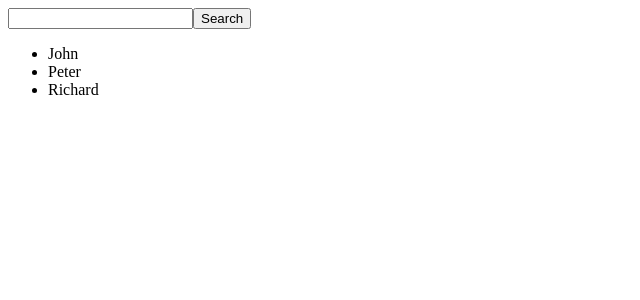
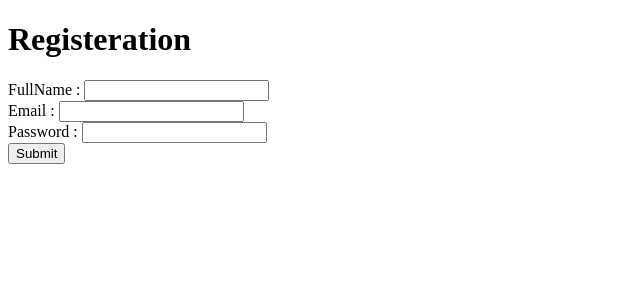
Before and after one commit to abhijeetvc/firstreactappoct1, a React (Create React App) app: page / in a window 1280 px wide. Shown: the top 300 px of the page, without its empty margins (0-640 px from the left). Built offline with nearby package versions, Linux system fonts and the light colour scheme.

Commit message:
ReactJS Forms, REST Services, React Router DOM and Validations

```diff
--- a/src/LifeCycleMethods.js
+++ b/src/LifeCycleMethods.js
@@ -42,7 +42,6 @@ class LifeCycleMethods extends React.Component{
                 <p>Number is : {this.state.number}</p>
                 <button type="button" onClick={this.incrementValue}>Increment Value</button>
                 <button type="button" onClick={this.toggleComponent}>Toggle</button>
-
                 {component}
             </div>
         )
--- a/src/MyForm.js
+++ b/src/MyForm.js
@@ -26,7 +26,12 @@ function MyForm(){
 
     const displayData=(e)=>{
         e.preventDefault()
-        console.log(user);
+       // console.log(user);
+
+        console.log(person);
+
+
+        document.getElementById("myform").reset()
 
         //logic for api call to be written here
         // fetch("https://jsonplaceholder.typicode.com/posts",{
@@ -38,15 +43,18 @@ function MyForm(){
         // })
         //      .then(response=>{console.log(response.json());})
 
-        axios.post("https://jsonplaceholder.typicode.com/posts",user)
-                .then(response=>{
-                              console.log(response.status);
-                    if(response.status==201){
-                        console.log("Data submitted successfully!!!");
-                     }else{
-                         console.log("SOmething went wrong!!!");
-                     }
-                 })
+      //  axios.post("https://jsonplaceholder.typicode.com/posts",user)
+                // .then(response=>{
+                //               console.log(response.status);
+                //     if(response.status==201){
+                //         console.log("Data submitted successfully!!!");
+                //         setPerson(personObj)
+                //      }else{
+                //          console.log("SOmething went wrong!!!");
+                //      }
+                //  })
+
+                 console.log(person);
     }
 
 
@@ -105,7 +113,7 @@ function MyForm(){
 
     return(
         <div>
-            <form onSubmit={displayData}>
+            <form onSubmit={displayData} id="myform">
                 <label> FirstName : </label>
                 <input type="text" name="firstName" onChange={onValueChange}/>
 
--- a/src/ParentComponent.js
+++ b/src/ParentComponent.js
@@ -18,7 +18,6 @@ function ParentComponent(){
 }
 
 function ChildComponent({inputValue,onInputChange}){
-
     return(
         <div>
             <input type="text" value={inputValue} onChange={onInputChange}/>
--- a/src/UseContextDemo.js
+++ b/src/UseContextDemo.js
@@ -1,4 +1,4 @@
-import {createContext} from 'react'
+import {createContext, useContext} from 'react'
 
 const ContextValue=createContext('Default Value')
 
@@ -15,13 +15,22 @@ function UseContextDemo(){
     )
 }
 
+// function CheckContext(){
+//     return(
+//         <ContextValue.Consumer>
+//             {value=><h2>C1 , Value is : {value}</h2>}
+//         </ContextValue.Consumer>
+//     )
+// }
+
 function CheckContext(){
+    const value=useContext(ContextValue)
+
     return(
-        <ContextValue.Consumer>
-            {value=><h2>C1 , Value is : {value}</h2>}
-        </ContextValue.Consumer>
+         <h2>C1 , Value is : {value}</h2>
     )
 }
+
 
 function CheckContext1(){
     return(
--- a/src/UseContextUpdate.js
+++ b/src/UseContextUpdate.js
@@ -35,7 +35,6 @@ function MyComp12(){
     const {number}=useContext(ContextValue)
 
    return(
-
        <h2>C2, Value is : {number}</h2>
    )
 }
--- /dev/null
+++ b/src/ValidateForm.js
@@ -0,0 +1,90 @@
+import React from 'react'
+
+function ValidateForm(){
+
+    const[fullName,setFullName]=React.useState('')
+    const[email,setEmail]=React.useState('')
+    const[password,setPassword]=React.useState('')
+
+    const errorObj={
+        fullName:'',
+        email:'',
+        password:''
+    }
+
+    const[error,setError]=React.useState(errorObj)
+
+    // const person={
+    //     name:'abc',
+    //     email:'abc@gmail.com',
+    //     city:'Pune'
+    // }
+
+    // const {name, email, city}=person
+    // console.log(name);
+
+    const handleChange=(event)=>{
+        event.preventDefault()
+
+        const {name, value}=event.target
+         let checkError
+
+        switch(name){
+            case 'fullName':
+                console.log('Checking Full Name field!!!');
+                checkError=value.length<6 ? 'Full Name Length must be greater than equal to 6':''
+                break;
+
+            default:
+                break;
+        }
+
+        setError({...error,[name]:checkError})
+
+        console.log(error);
+
+    }
+
+    const submitData=()=>{
+
+    }
+
+    return(
+        <div>
+            <h1>Registeration</h1>
+            <form onSubmit={submitData}>
+                <div>
+                    <label> FullName : </label>
+                    <input type='text' name='fullName' onChange={handleChange} />
+                    {
+                        error.fullName.length>0 &&
+                        <span>{error.fullName}</span>
+                    }
+                </div>
+
+                <div>
+                    <label> Email : </label>
+                    <input type='email' name='email' onChange={handleChange} />
+                    {
+                        error.email.length>0 &&
+                        <span>{error.email}</span>
+                    }
+                </div>
+
+                <div>
+                    <label> Password : </label>
+                    <input type='password' name='password' onChange={handleChange} />
+                    {
+                        error.password.length>0 &&
+                        <span>{error.password}</span>
+                    }
+                </div>
+                <div>
+                    <input type='submit' value='Submit'/>
+                </div>
+            </form>
+        </div>
+    )
+}
+
+export default ValidateForm
--- a/src/index.js
+++ b/src/index.js
@@ -11,9 +11,10 @@ import StateClassDemo from './StateClassDemo'
 import UseContextDemo from './UseContextDemo';
 import UseContextUpdate from './UseContextUpdate';
 import UseMemoHook from './UseMemoHook';
+import ValidateForm from './ValidateForm';
 
 ReactDOM.render(
-    <UseMemoHook/>
+    <ValidateForm/>
 ,
   document.getElementById('root')
 );
```
Also changed, not shown: src/UseRefDemo.js (added, +27 -0 lines).
